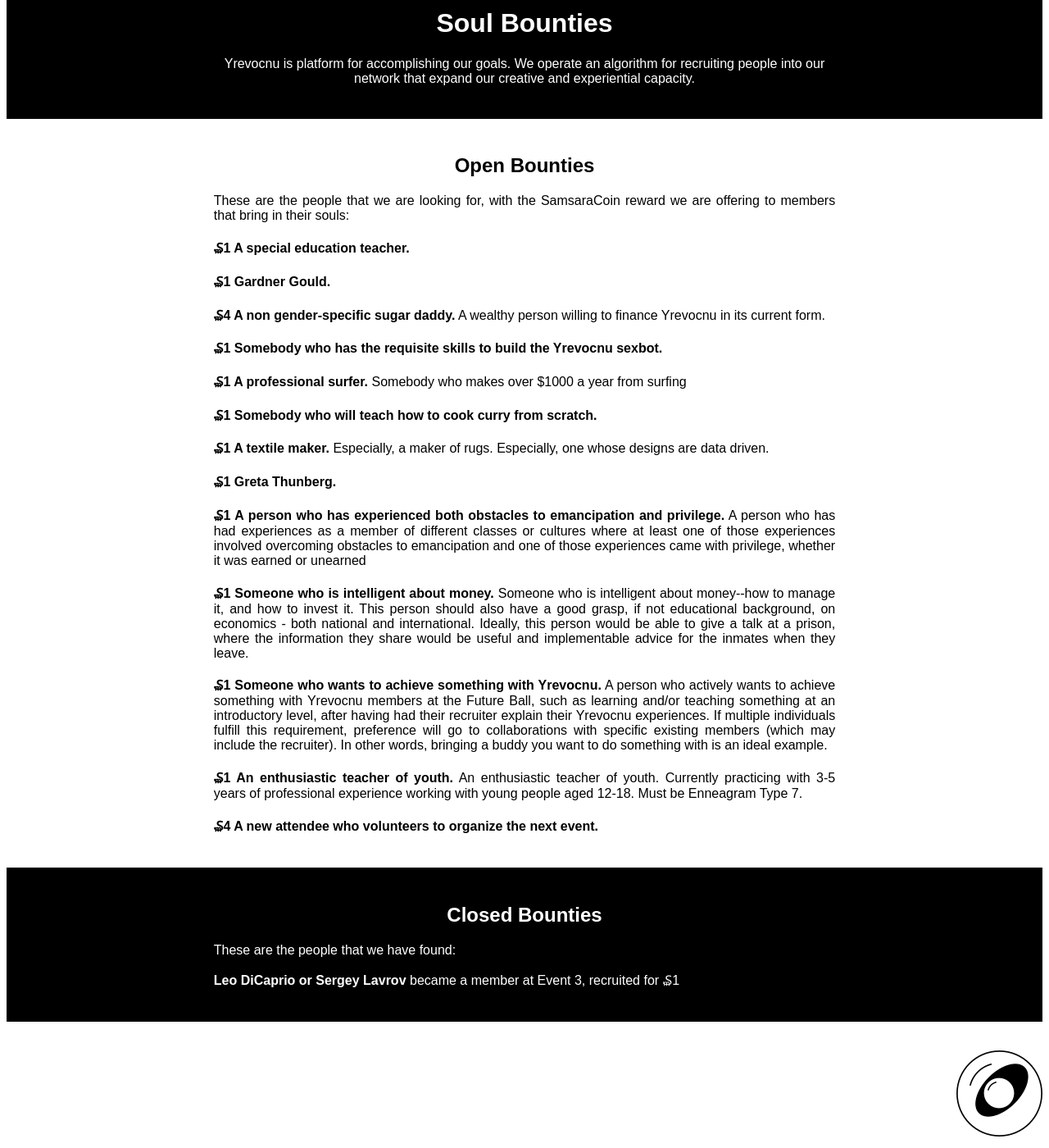
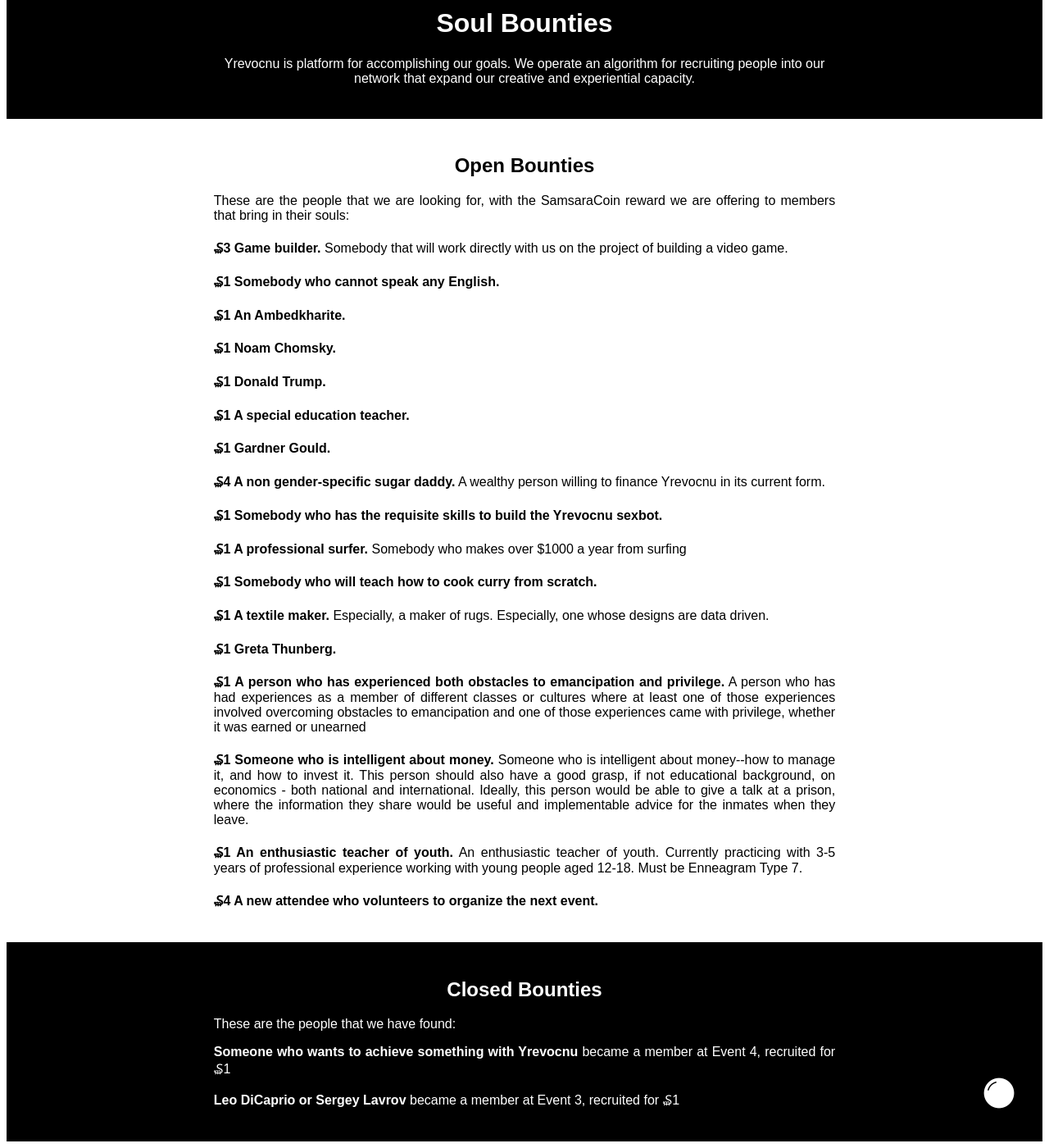
Before and after one commit to yrevocnu/yrevocnu.github.io, a Jekyll site: the page built from bounties.md, in a window 1280 px wide and 1400 px high, scrolled down 248 px. Shown: the whole window at 82% size. Built offline with Jekyll 4.4.1, drawn with Linux system fonts in a browser that asks for light colours.

Commit message:
bounty updates

```diff
--- a/_data/bounties.yml
+++ b/_data/bounties.yml
@@ -1,4 +1,25 @@
 open:
+  - short: Game builder
+    long: Somebody that will work directly with us on the project of building a video game.
+    bounty: ₷3
+    open: Event 4
+
+  - short: Somebody who cannot speak any English
+    bounty: ₷1
+    open: Event 4
+
+  - short: An Ambedkharite
+    bounty: ₷1
+    open: Event 4
+
+  - short: Noam Chomsky
+    bounty: ₷1
+    open: Event 4
+
+  - short: Donald Trump
+    bounty: ₷1
+    open: Event 4
+
   - short: A special education teacher
     bounty: ₷1
     open: Event 3
@@ -44,11 +65,6 @@
     long: Someone who is intelligent about money--how to manage it, and how to invest it. This person should also have a good grasp, if not educational background, on economics - both national and international. Ideally, this person would be able to give a talk at a prison, where the information they share would be useful and implementable advice for the inmates when they leave.
     open: Event 2
 
-  - short: Someone who wants to achieve something with Yrevocnu
-    bounty: ₷1
-    long: A person who actively wants to achieve something with Yrevocnu members at the Future Ball, such as learning and/or teaching something at an introductory level, after having had their recruiter explain their Yrevocnu experiences. If multiple individuals fulfill this requirement, preference will go to collaborations with specific existing members (which may include the recruiter). In other words, bringing a buddy you want to do something with is an ideal example.
-    open: Event 2
-
   - short: An enthusiastic teacher of youth
     bounty: ₷1
     long: An enthusiastic teacher of youth. Currently practicing with 3-5 years of professional experience working with young people aged 12-18. Must be Enneagram Type 7.
@@ -56,8 +72,15 @@
 
   - short: A new attendee who volunteers to organize the next event
     bounty: ₷4
+    open: Event 2
 
 closed:
+  - short: Someone who wants to achieve something with Yrevocnu
+    bounty: ₷1
+    long: A person who actively wants to achieve something with Yrevocnu members at the Future Ball, such as learning and/or teaching something at an introductory level, after having had their recruiter explain their Yrevocnu experiences. If multiple individuals fulfill this requirement, preference will go to collaborations with specific existing members (which may include the recruiter). In other words, bringing a buddy you want to do something with is an ideal example.
+    open: Event 2
+    closed: Event 4
+
   - short: Leo DiCaprio or Sergey Lavrov
     bounty: ₷1
     open: Event 2
```
